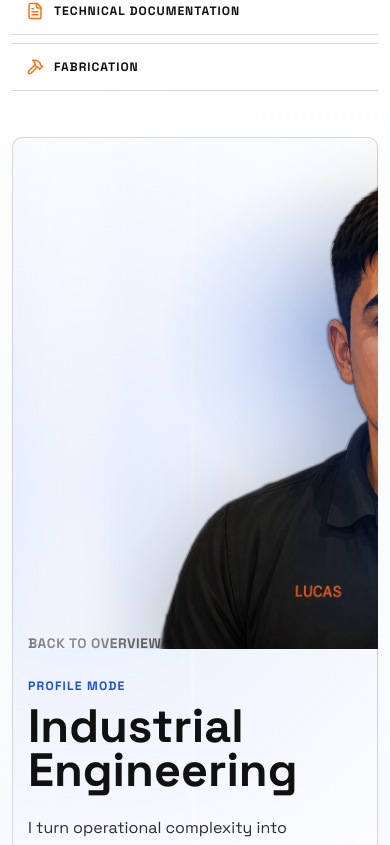
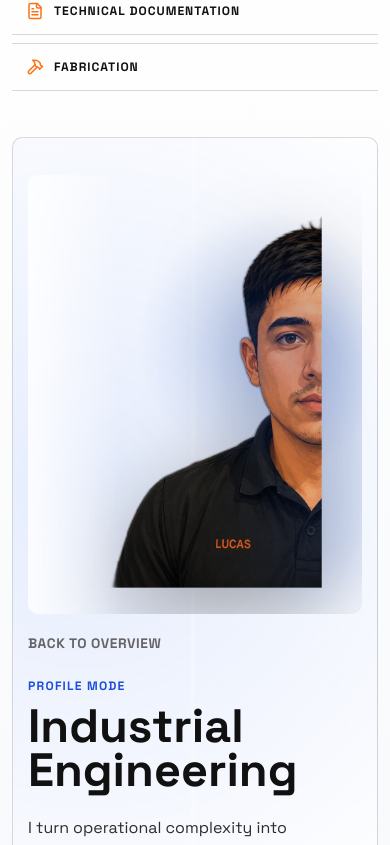
Before and after one commit to lucaslopez17/lucas_lopez_portfolio, a Next.js app: page / in a window 390 px wide. Shown: the part 899-1744 px from the top of the page. Built offline with nearby package versions, Linux system fonts and the light colour scheme.

Commit message:
Keep profile portraits fully visible

```diff
--- a/app/globals.css
+++ b/app/globals.css
@@ -793,7 +793,7 @@ html[data-theme="dark"] .orb-expanded small {
 
 .profile-face-frame {
   position: absolute;
-  inset: -8% -14% -8% -2%;
+  inset: 0;
   overflow: hidden;
   border-radius: 10px;
   background: transparent;
@@ -801,15 +801,13 @@ html[data-theme="dark"] .orb-expanded small {
 }
 
 .profile-face-frame.engineering {
-  inset: -8% -22% -8% -4%;
-  -webkit-mask-image: linear-gradient(90deg, transparent 0%, #000 20%, #000 100%);
-  mask-image: linear-gradient(90deg, transparent 0%, #000 20%, #000 100%);
+  -webkit-mask-image: none;
+  mask-image: none;
 }
 
 .profile-face-frame.field {
-  inset: -8% -4% -8% -22%;
-  -webkit-mask-image: linear-gradient(90deg, #000 0%, #000 80%, transparent 100%);
-  mask-image: linear-gradient(90deg, #000 0%, #000 80%, transparent 100%);
+  -webkit-mask-image: none;
+  mask-image: none;
 }
 
 .profile-face-frame::before,
@@ -852,16 +850,20 @@ html[data-theme="dark"] .orb-expanded small {
 }
 
 .profile-face-image {
+  width: 100% !important;
+  height: 100% !important;
   object-fit: contain;
+  object-position: center bottom;
   filter: drop-shadow(0 30px 52px rgba(0, 0, 0, 0.34));
+  transform: scale(0.88);
 }
 
 .profile-face-frame.engineering .profile-face-image {
-  object-position: right bottom;
+  object-position: center bottom;
 }
 
 .profile-face-frame.field .profile-face-image {
-  object-position: left bottom;
+  object-position: center bottom;
 }
 
 .profile-face-axis {
@@ -1778,6 +1780,14 @@ html[data-theme="dark"] .software-meter {
     min-height: clamp(420px, 62svh, 650px);
   }
 
+  .profile-face-frame,
+  .profile-face-frame.engineering,
+  .profile-face-frame.field {
+    inset: 0;
+    width: 100%;
+    height: 100%;
+  }
+
   .profile-content {
     max-width: none;
     order: 2;
@@ -2025,6 +2035,14 @@ html[data-theme="dark"] .software-meter {
     min-height: clamp(360px, 52svh, 520px);
   }
 
+  .profile-face-frame,
+  .profile-face-frame.engineering,
+  .profile-face-frame.field {
+    inset: 0;
+    width: 100%;
+    height: 100%;
+  }
+
   .profile-points > div {
     gap: 7px;
   }
```
